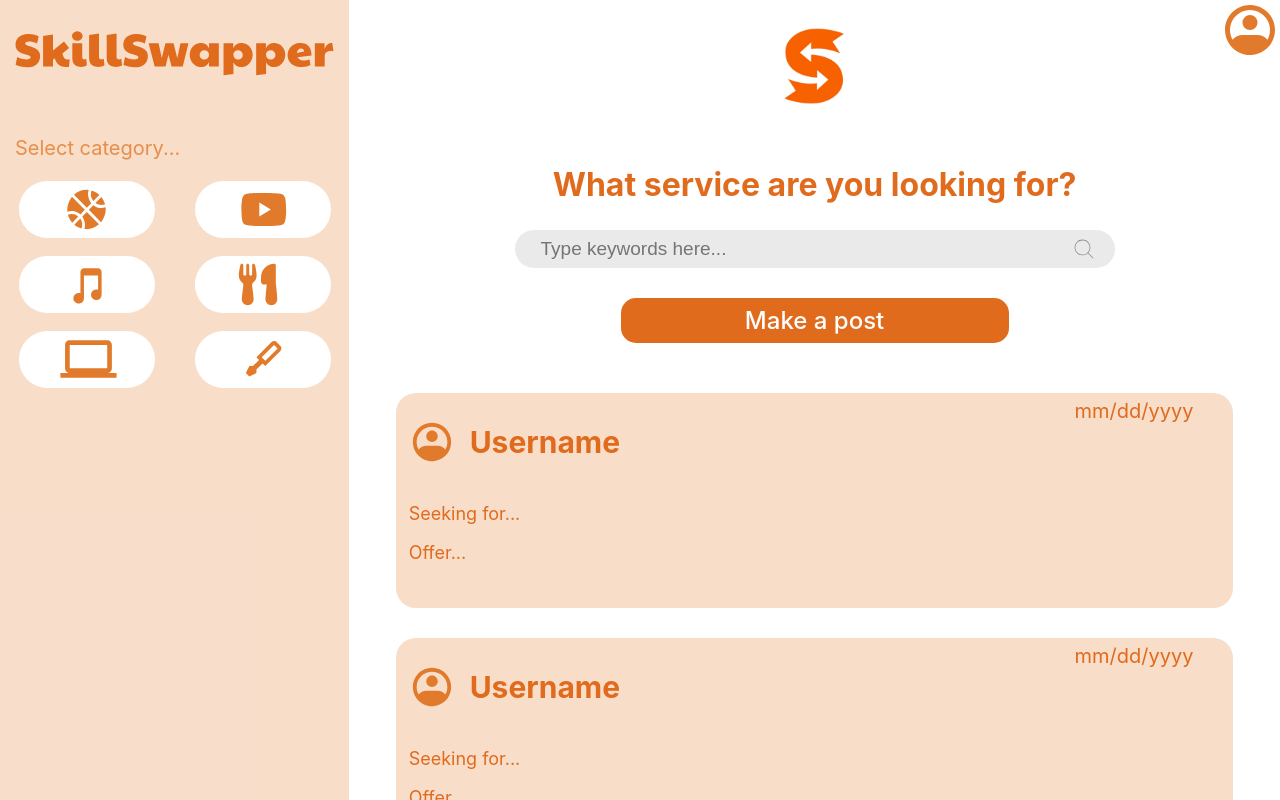
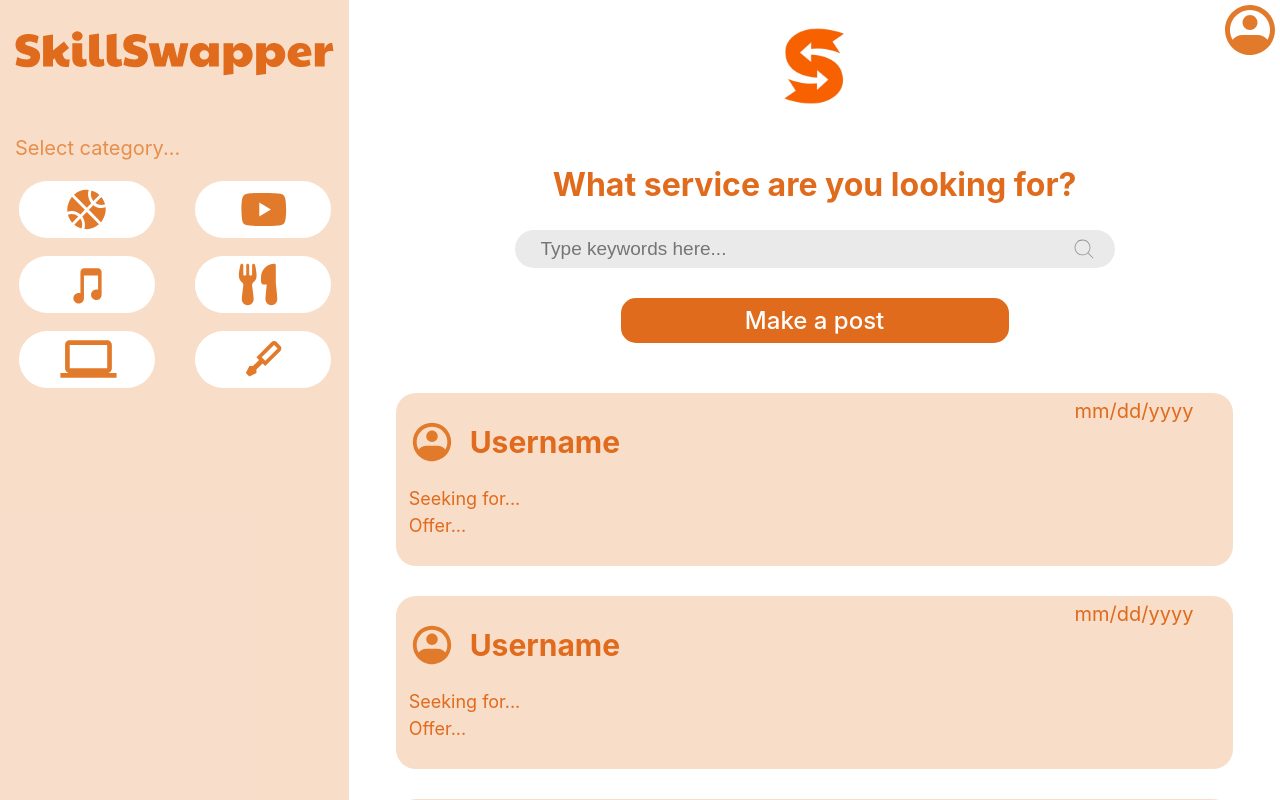
Before and after one commit to haileyhemmingsen/skillswapper, a React (Create React App) app in the folder react-login/frontend/: page /homepage in a window 1280 px wide. Shown: the top 800 px of the page. Built offline with nearby package versions, Linux system fonts and the light colour scheme.

Commit message:
fixing spacing between lines in posts

```diff
--- a/react-login/frontend/src/App.js
+++ b/react-login/frontend/src/App.js
@@ -2,11 +2,6 @@ import { BrowserRouter, Route, Routes } from 'react-router-dom';
 import Home from './skillswapper_components/landing/landing';
 import Login from './skillswapper_components/login/login';
 import SkillSwapper from './skillswapper_components/homepage/homepage.module';
-
-
-// import SkillSwapper from './skillswapper_components/homepage/MainFeed/ServiceSearch';
-// import SkillSwapper from './skillswapper_components/homepage/CategorySelection/CategorySelection';
-
 import './App.css';
 import { useEffect, useState } from 'react';
 
--- a/react-login/frontend/src/skillswapper_components/homepage/MainFeed/ServicePost.module.css
+++ b/react-login/frontend/src/skillswapper_components/homepage/MainFeed/ServicePost.module.css
@@ -69,8 +69,12 @@
 
 .postContent {
   font-size: 18px;
-  /* margin-top: 17px; */
   width: 770px;
+}
+
+.contentLine {
+  margin: 0;
+  line-height: 1.5;
 }
 
 @media (max-width: 991px) {
--- a/react-login/frontend/src/skillswapper_components/homepage/MainFeed/ServiceSearch.jsx
+++ b/react-login/frontend/src/skillswapper_components/homepage/MainFeed/ServiceSearch.jsx
@@ -4,8 +4,6 @@ import ServicePost from './ServicePost';
 import searchImage from '../../../images/search.svg';
 import logoImage from '../../../images/logo.svg';
 import userImage from '../../../images/user.svg';
-
-
 
 const samplePosts = [
   { id: 1, username: "Username", date: "mm/dd/yyyy", content: "Seeking for...\nOffer..." },
```
